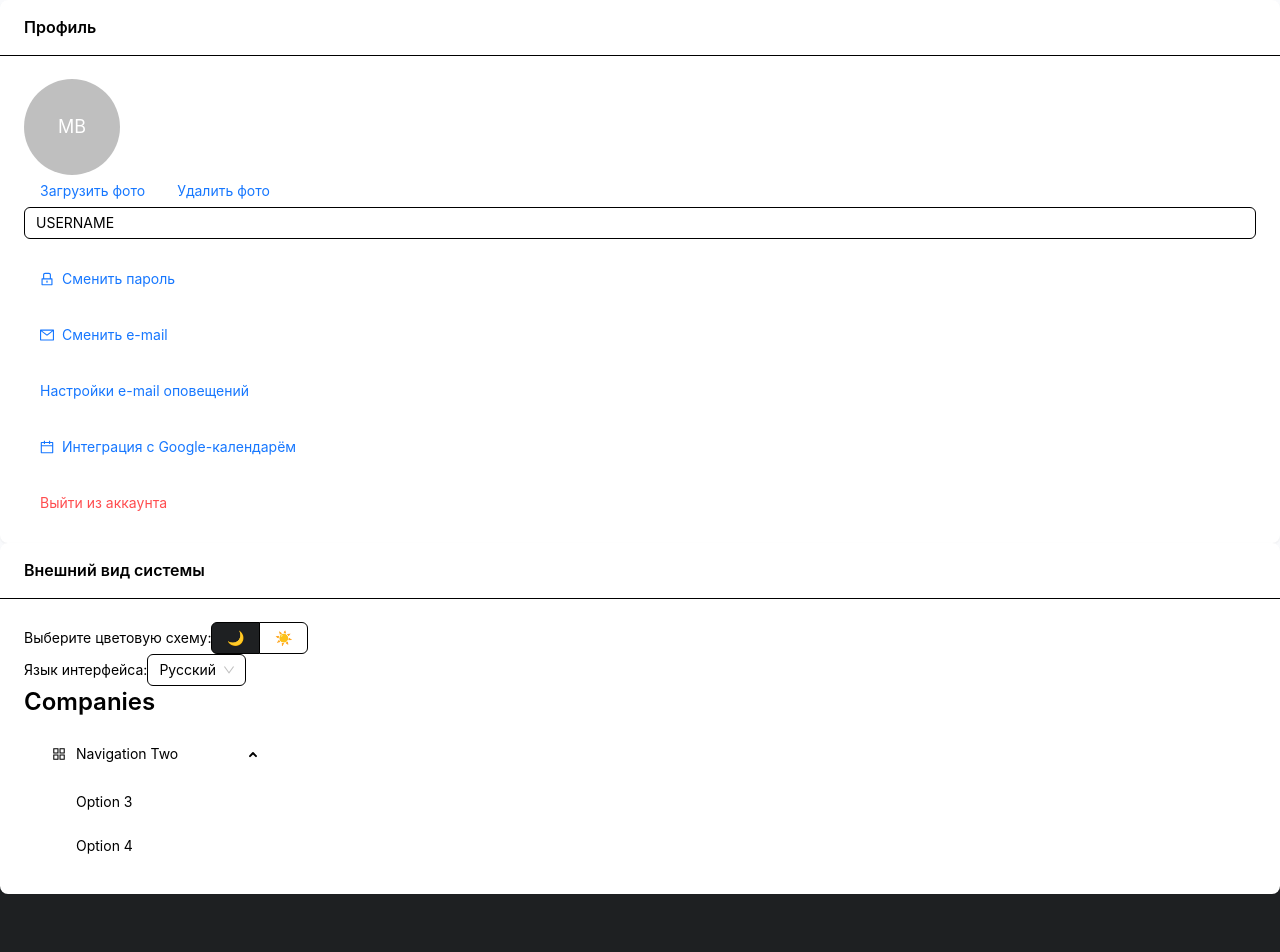
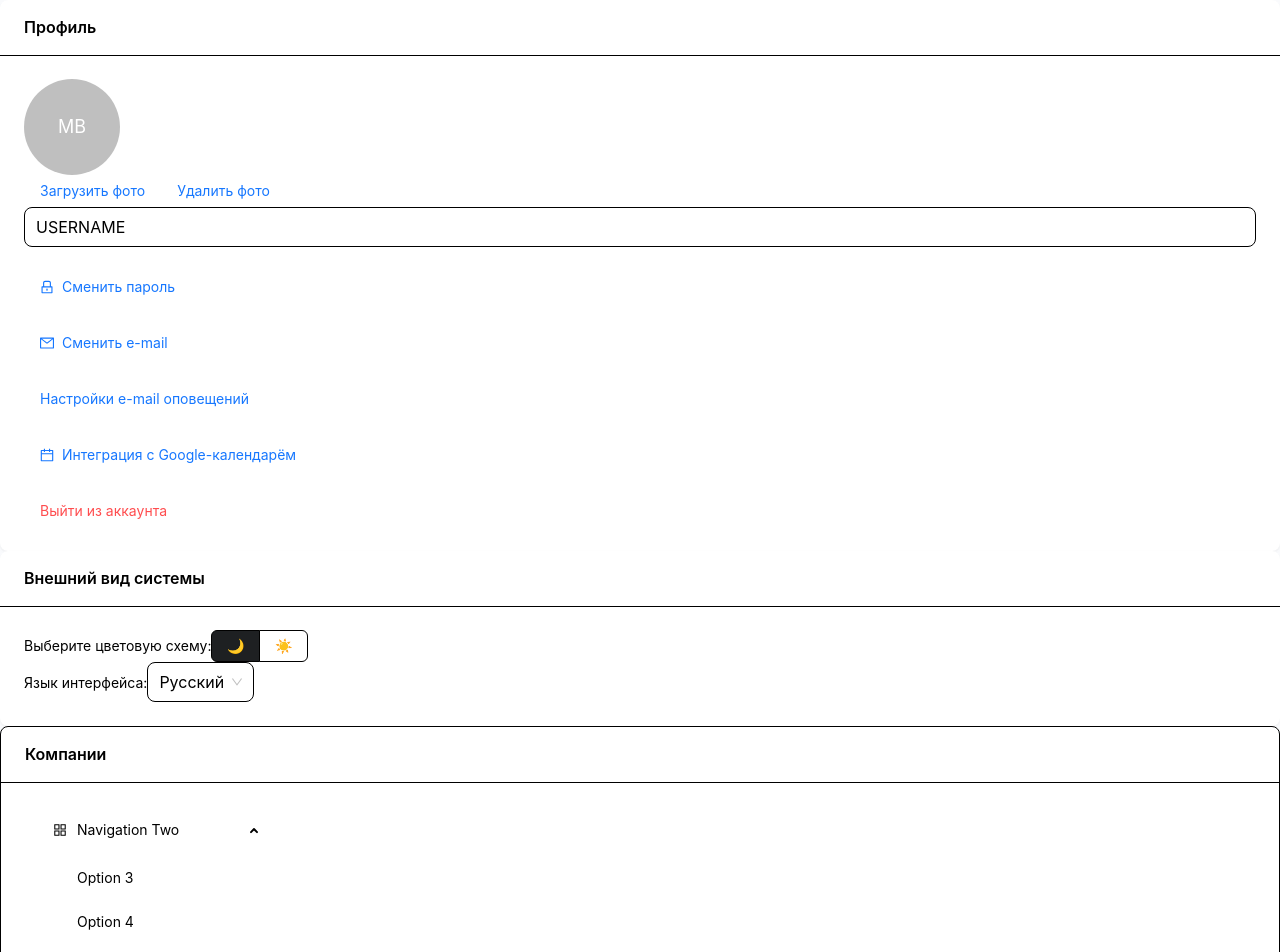
Before and after one commit to MonoSudji/server-crm, a React (Vite) app in the folder frontend/: page /profile in a window 1280 px wide. Shown: the top 952 px of the page. Before the commit the page ends 894 px from the top, so only its background shows below. Built offline with nearby package versions, Linux system fonts and the light colour scheme.

Commit message:
update user profile; add axios settings

```diff
--- a/frontend/package.json
+++ b/frontend/package.json
@@ -13,6 +13,8 @@
     "@ant-design/icons": "^5.5.1",
     "@reduxjs/toolkit": "^2.2.7",
     "antd": "^5.21.1",
+    "axios": "^1.7.7",
+    "js-cookie": "^3.0.5",
     "react": "^18.3.1",
     "react-dom": "^18.3.1",
     "react-redux": "^9.1.2",
@@ -20,6 +22,7 @@
   },
   "devDependencies": {
     "@eslint/js": "^9.9.0",
+    "@types/js-cookie": "^3.0.6",
     "@types/react": "^18.3.3",
     "@types/react-dom": "^18.3.0",
     "@vitejs/plugin-react": "^4.3.1",
--- /dev/null
+++ b/frontend/src/components/UserProfile/CompaniesCard.tsx
@@ -0,0 +1,43 @@
+
+
+import { AppstoreOutlined } from '@ant-design/icons';
+import { Card, Menu, theme, Typography } from 'antd';
+import { useState } from 'react';
+
+
+const CompaniesCard = () => {
+
+    const items = [
+        {
+        key: 'sub1',
+        label: 'Navigation Two',
+        icon: <AppstoreOutlined />,
+        children: [
+            { key: '1', label: 'Option 3' },
+            { key: '2', label: 'Option 4' },
+        ],
+        },
+    ];
+    const [mode, setMode] = useState<'vertical' | 'inline'>('inline');
+    const {token} = theme.useToken();
+
+    return (
+        <Card
+            style={{ backgroundColor: token.colorBgBase}}
+            className='rounded-lg shadow-lg border-none h-full'
+            title="Компании"
+        >
+            <Menu
+                style={{ width: 256 }}
+                defaultSelectedKeys={["1"]}
+                defaultOpenKeys={["sub1"]}
+                mode={mode}
+                theme={theme}
+                items={items}
+            />
+        </Card>
+    );
+
+}
+
+export default CompaniesCard
--- a/frontend/src/components/UserProfile/SettingsCard.tsx
+++ b/frontend/src/components/UserProfile/SettingsCard.tsx
@@ -1,35 +1,15 @@
 import { Card, Radio, Select, theme } from "antd";
-import { Typography } from "antd";
 import { setTheme } from "../../store/settings/settingsSlice";
 import { useAppDispatch } from "../../hooks/useAppDispatch";
 import { useAppSelector } from "../../hooks/useAppSelector";
 import { setLanguage } from "../../store/settings/settingsSlice";
-import { Menu}  from "antd";
-import { useState } from 'react';
-import { AppstoreOutlined } from '@ant-design/icons';
+
 
 const { Option } = Select;
-const { Title } = Typography;
-
-const items = [
-    {
-      key: 'sub1',
-      label: 'Navigation Two',
-      icon: <AppstoreOutlined />,
-      children: [
-        { key: '1', label: 'Option 3' },
-        { key: '2', label: 'Option 4' },
-      ],
-    },
-
-
-  ];
 
 const SettingsCard = () => {
     const language = useAppSelector((state) => state.settings.language);
     const themeIsDark = useAppSelector((state) => state.settings.themeIsDark);
-
-    const [mode, setMode] = useState<'vertical' | 'inline'>('inline');
 
     // настройки темы
     const { token } = theme.useToken();
@@ -40,7 +20,7 @@ const SettingsCard = () => {
     const handleChangeLanguage = (value: string) => dispatch(setLanguage(value));
 
     return (
-        <div className="rounded-lg p-0 shadow-lg w-[50%]">
+        <div className="rounded-lg p-0 shadow-lg">
             <Card
                 className=" text-white p-0  h-[100%]"
                 title="Внешний вид системы"
@@ -81,21 +61,11 @@ const SettingsCard = () => {
                         value={language}
                         onChange={handleChangeLanguage}
                         className="w-full text-white"
+                        size="large"
                     >
                         <Option value="Русский">Русский</Option>
                         <Option value="English">English</Option>
                     </Select>
-                </div>
-                <div>
-                    <Title level={3}>Companies</Title>
-                    <Menu
-                        style={{ width: 256 }}
-                        defaultSelectedKeys={["1"]}
-                        defaultOpenKeys={["sub1"]}
-                        mode={mode}
-                        theme={theme}
-                        items={items}
-                    />
                 </div>
             </Card>
         </div>
--- a/frontend/src/components/UserProfile/UserCard.tsx
+++ b/frontend/src/components/UserProfile/UserCard.tsx
@@ -4,7 +4,7 @@ import { LockOutlined, MailOutlined, CalendarOutlined } from "@ant-design/icons"
 const UserCard = () => {
     const { token } = theme.useToken();
     return (
-        <div className="rounded-lg shadow-lg w-[30%] mr-10">
+        <div className="rounded-lg shadow-lg w-[30%]">
             <Card
                 style={{ backgroundColor: token.colorBgBase }}
                 title="Профиль "
@@ -38,7 +38,7 @@ const UserCard = () => {
                         ]}
                         className="w-[80%]"
                     >
-                        <Input defaultValue="USERNAME" />
+                        <Input defaultValue="USERNAME" size="large"/>
                     </Form.Item>
 
                     <Form.Item className="w-[80%]">
--- a/frontend/src/pages/ProfilePage.tsx
+++ b/frontend/src/pages/ProfilePage.tsx
@@ -1,11 +1,15 @@
 import UserCard from "../components/UserProfile/UserCard";
 import SettingsCard from "../components/UserProfile/SettingsCard";
+import CompaniesCard from "../components/UserProfile/CompaniesCard";
 
 const ProfilePage = () => {
     return (
-        <div className="flex flex-row justify-center p-10">
+        <div className="flex flex-row justify-center p-10 gap-6">
             <UserCard />
-            <SettingsCard />
+            <div className="flex flex-col w-[500px] justify-between gap-6">
+              <SettingsCard />
+              <CompaniesCard />
+            </div>
         </div>
     );
 };
```
Also changed, not shown: frontend/src/api/settings.tsx (added, +35 -0 lines), frontend/src/api/authService.tsx (added), frontend/src/api/profileService.tsx (added), 1 other file (tests, documents, lock files or other folders).
